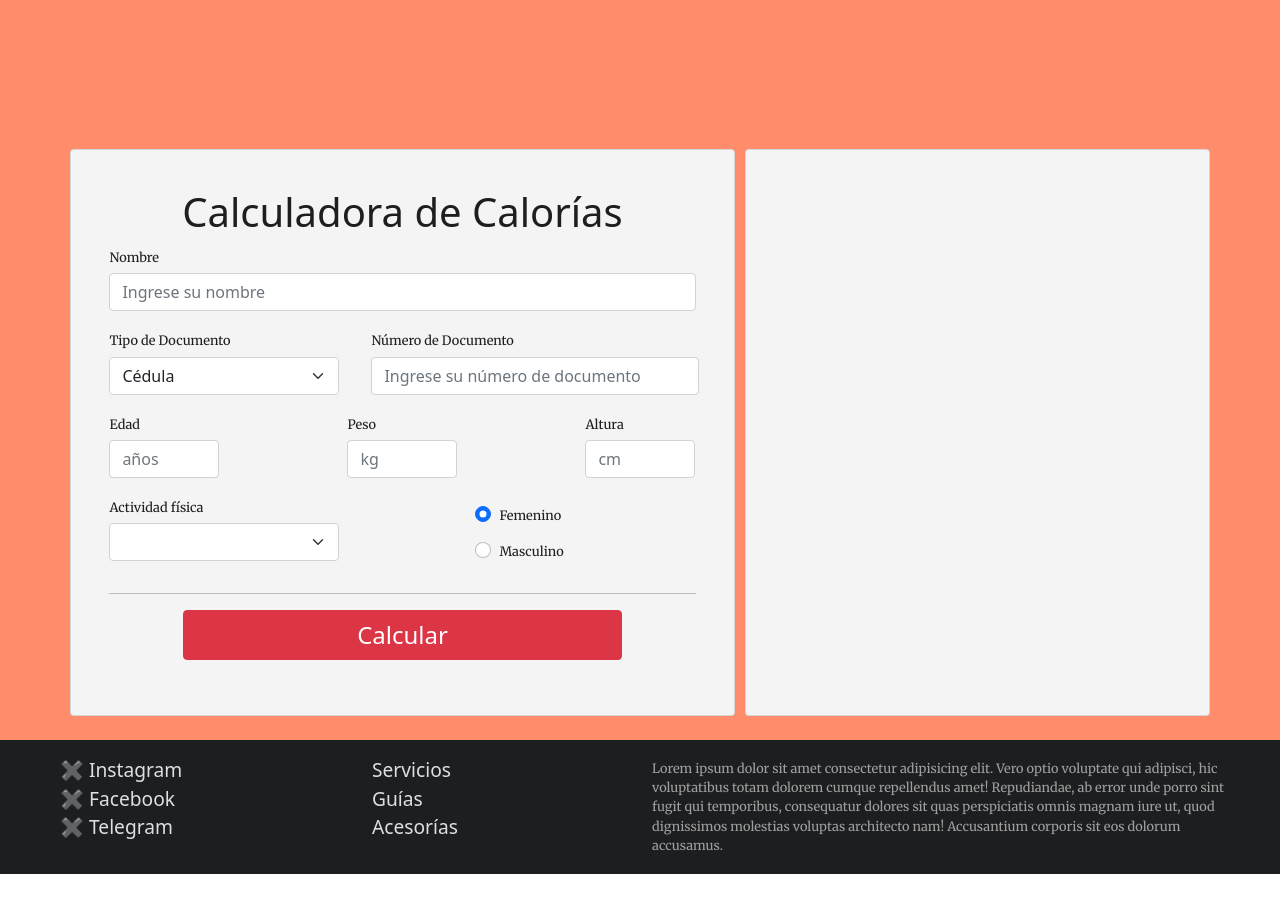
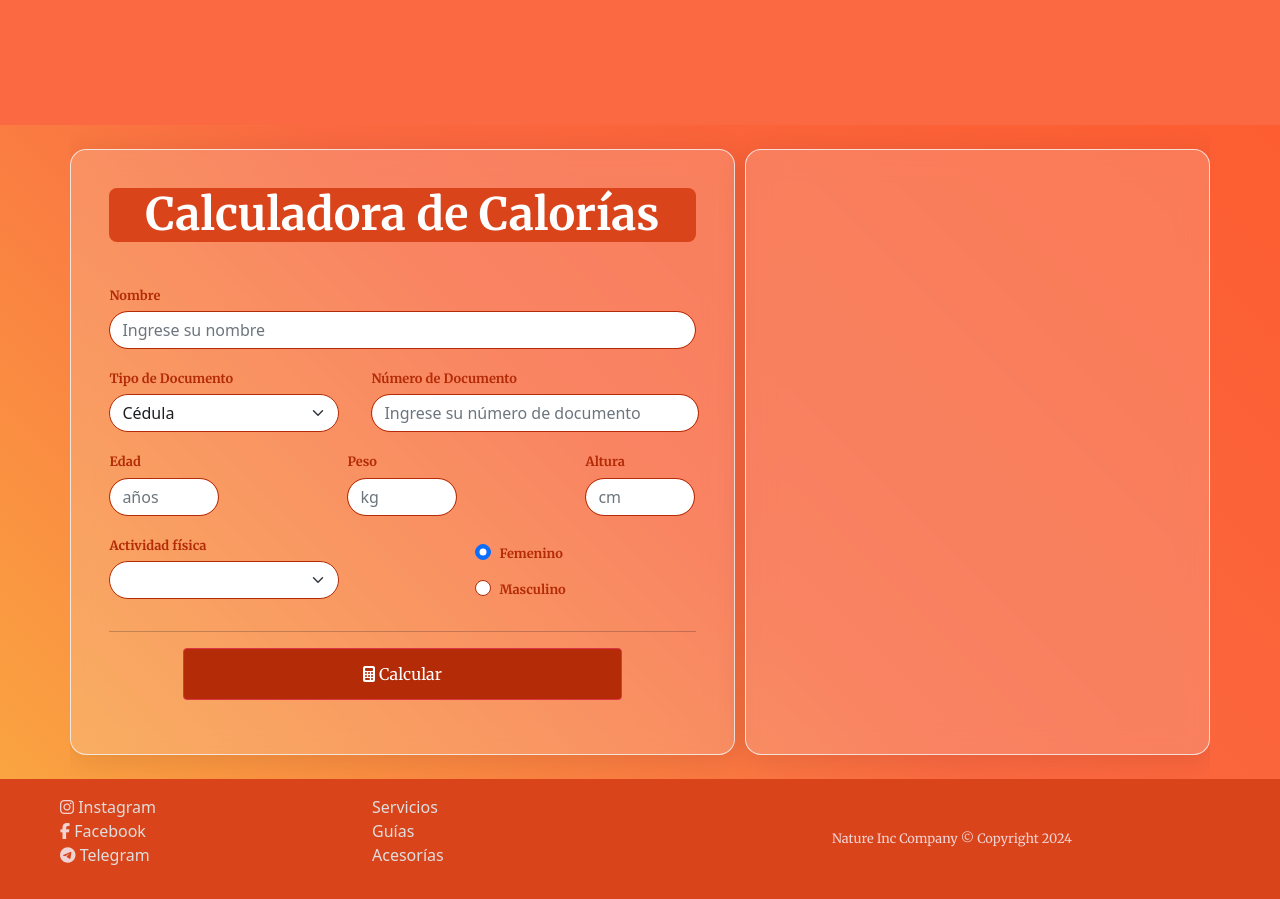
Before and after one commit to Edwin-Rojas-dev/calculadora-de-calorias, a plain HTML site: page index.html in a window 1280 px wide. Shown: the part 760-1659 px from the top of the page. Before the commit the page ends 1634 px from the top, so only its background shows below. Drawn offline with nearby package versions, Linux system fonts and the light colour scheme.

Commit message:
styling the form and details of colors and shades

```diff
--- a/index.html
+++ b/index.html
@@ -58,8 +58,8 @@
         <h1>Descubre tus Calorias</h1>
         <h2>Encuentra tu balance y bienestar</h2><br>
         <p>La tasa metabólica basal (TMB) es la cantidad mínima de energía que necesita tu cuerpo para sobrevivir realizando las funciones básicas, tales como respirar, parpadear, filtrar la sangre, regular la temperatura del cuerpo o sintetizar hormonas.</p>
-        <p class="highlighted">Hombres TMB = (10 x peso de Kg) + (6,25 x altura en cm) – (5 x edad en años) + 5
-          Mujeres TMB = (10 x peso en kg) + (6,25 x altura en cm) – (5 x edad en años) – 161</p>
+        <p class="highlighted">Hombres  <br> TMB = (10 x peso de Kg) + (6,25 x altura en cm) – (5 x edad en años) + 5
+          Mujeres <br> TMB = (10 x peso en kg) + (6,25 x altura en cm) – (5 x edad en años) – 161</p>
         <div class="btn"><a href="#main-calculator"><button class="buttonStart">Comencemos</button></a></div>
       </div>
       <div class="right-col">
@@ -75,7 +75,7 @@
         <div class="card col-lg-7">
           <form id="formulario-calculadora">
             <fieldset>
-              <legend class="h1 text-center">Calculadora de Calorías</legend>
+              <legend class="h1 text-center" id="title-calculator">Calculadora de Calorías</legend>
               <div class="mb-3">
                 <label for="nombre" class="form-label h6">Nombre</label>
                 <input type="text" id="nombre" class="form-control" placeholder="Ingrese su nombre">
@@ -144,7 +144,7 @@
 
               <hr>
               <div class="d-flex justify-content-center my-3">
-                <button type="submit" class="btn btn-danger w-75" style="font-size: 1.5rem">Calcular</button>
+                <button type="submit" class="btn btn-danger w-75" id="calcular" ><i class="fa-solid fa-calculator"></i>           Calcular</button>
               </div>
             </fieldset>
           </form>
@@ -159,9 +159,9 @@
   <footer class="footer row p-3">
     <div class="col d-flex justify-content-right align-items-center">
       <ul>
-        <li>✖️ <a href="#">Instagram</a></li>
-        <li>✖️ <a href="#">Facebook</a></li>
-        <li>✖️ <a href="#">Telegram</a></li>
+        <li><i class="fa-brands fa-instagram"></i>     <a href="#">Instagram</a></li>
+        <li><i class="fa-brands fa-facebook-f"></i>     <a href="#">Facebook</a></li>
+        <li><i class="fa-brands fa-telegram"></i>    <a href="#">Telegram</a></li>
       </ul>
     </div>
 
@@ -174,13 +174,9 @@
     </div>
 
     <div class="col-12 col-md-6 d-flex justify-content-center align-items-center">
-      <p class="m-0"><span>Lorem ipsum dolor sit amet consectetur adipisicing elit. Vero optio voluptate qui adipisci,
-          hic voluptatibus totam dolorem cumque repellendus amet! Repudiandae, ab error unde porro sint fugit qui
-          temporibus, consequatur dolores sit quas perspiciatis omnis magnam iure ut, quod dignissimos molestias
-          voluptas architecto nam! Accusantium corporis sit eos dolorum accusamus.</span></p>
+      <p class="m-0"><span>Nature Inc Company &copy; Copyright 2024</span></p>
     </div>
   </footer>
-
 
 
 
--- a/main.css
+++ b/main.css
@@ -10,13 +10,14 @@
 
 h1 {
     font-family: "Merriweather", serif;
-    font-size: 2.4rem;
+    font-size: 2.8rem;
     font-weight: 700;
 }
 
 h2 {
     font-family: "Lato", sans-serif;
     font-weight: 300;
+    font-size: 2.2rem;
 }
 
 p{
@@ -39,7 +40,7 @@ body::-webkit-scrollbar-thumb {
 }
 
 header {
-    background-color: #ff8c6b;
+    background-color: #fa6941;
 }
 
 /* header */
@@ -56,7 +57,7 @@ header {
 // }
 
 .navbar {
-    background-color: #ff8c6b;
+    background-color: #f77652;
 }
 
 .navbar-nav{
@@ -74,20 +75,26 @@ header {
 .wrapper {
     width: 100%;
     min-height: 100vh;
-    background-color: #ff8c6b;
+    background-color: #fa6941;
 }
 
 .box {
     display: flex;
     justify-content: center;
-    padding-top: 8em;
+    padding-top: 4em;
     background-color: #f4f4f4;
-    padding-bottom: 4em;
+    padding-bottom: 3em;
     gap: 30px;
+    box-shadow: 0 60px 40px -30px rgba(0,0,0,0.27);
 }
 
 .left-col {
     width: 550px;
+}
+
+.left-col p {
+    text-align: justify;
+    width: 470px;
 }
 
 .right-col {
@@ -97,6 +104,8 @@ header {
 .right-col img {
     width: 500px;
     border-radius: 8px;
+    margin-top: 60px;
+    margin-left: -20px;
 }
 
 .highlighted{
@@ -107,7 +116,13 @@ header {
 .buttonStart{
     padding: 0.4em;
     font-family: "Merriweather", serif;
+    font-size: 12px;
     margin-left: -12px;
+}
+
+.buttonStart:hover{
+    color: #f4f4f4;
+    background-color: #fa6941;
 }
 
 /* main */
@@ -116,13 +131,22 @@ header {
     overflow: hidden;
 }
 
+
+
 .main-content {
     width: 100%;
-    background-color: #ff8c6b;
+    background: linear-gradient(45deg,  #FAA441 , #fa6941 , #fd5d31);
+
 }
 .main-content .card {
     color:#1c1e20;
-    background-color:  #f4f4f4;
+    /* From https://css.glass */
+    background: rgba(244, 244, 244, 0.19);
+    border-radius: 16px;
+    box-shadow: 0 4px 30px rgba(0, 0, 0, 0.1);
+    backdrop-filter: blur(14px);
+    -webkit-backdrop-filter: blur(14px);
+    border: 1px solid rgba(244, 244, 244, 0.84);
 }
 
 /*form*/
@@ -133,7 +157,8 @@ header {
 .main-content .card label {
     font-family: "Merriweather", serif;
     font-size: 0.8rem;
-    font-weight:400;
+    font-weight:bold;
+    color: #b32b07;
 }
 
 .form-select{
@@ -163,6 +188,47 @@ header {
     gap: 8em;
 }
 
+.card select{
+    background-color:  #ffffff;
+    border: none;
+    outline: none;
+    border-radius: 40px;
+    font-size: 16px;
+    border: 1px solid #b32b07;
+    color: #1c1e20;
+    padding-inline-start: 20px 45px 20px 20px;
+}
+
+.card input {
+    background-color: #ffffff;
+    border: none;
+    outline: none;
+    border-radius: 40px;
+    font-size: 16px;
+    border: 1px solid #b32b07;
+    color: #1c1e20;
+    padding-inline-start: 20px 45px 20px 20px;
+}
+
+#title-calculator{
+    font-family: "Merriweather", serif;
+    font-size: 2.8rem;
+    font-weight: 700;
+    margin-bottom: 40px;
+    color: #ffffff;
+    background-color: #da441b;
+    border-radius: 8px;
+}
+
+#calcular {
+    background-color: #b32b07;
+    padding: 0.8em;
+    font-size: 1.rem;
+    font-family: "Merriweather", serif;
+
+}
+
+
 /* #resultado {
     display: none;
 } */
@@ -170,14 +236,15 @@ header {
 
 /* footer */
 .footer {
-    background-color: #1c1e20;
-    color: #a0a0a0;
+    background-color: #da441b;
+    color: #f1d3d3;
     margin: 0;
 }
 
 .footer ul {
     list-style: none;
-    font-size: 1.2rem;
+    font-size: 1rem;
+    font-weight: 300;
 }
 
 .footer a {
--- a/main.js
+++ b/main.js
@@ -81,12 +81,13 @@ if (!nombre || !tipoDocumento || !genero) {
 
 
 
-
     // Mostrar mensaje con la información
     const resultado = document.querySelector('#resultado');
     console.log(resultado)
     resultado.innerHTML = `
         <div class="card-body d-flex flex-column justify-content-center align-items-center h-100" id="calculo">
+           <img src="./img/calories.jpg" alt="logo" style="width:220px; border-radius: 8px;" >
+
             <h5 class="card-title h2">Calorías requeridas</h5>
 
             <p> El paciente: ${nombre} identificado con ${tipoDocumento} No.${numeroDocumento}, requiere un total de ${caloriasTotales.toFixed(0)} kcal para el sostenimiento de su TBM. Perteneciente al grupo poblacional: <strong>${grupoPoblacional} </strong> </p>
```
Also changed, not shown: 2 other files.
